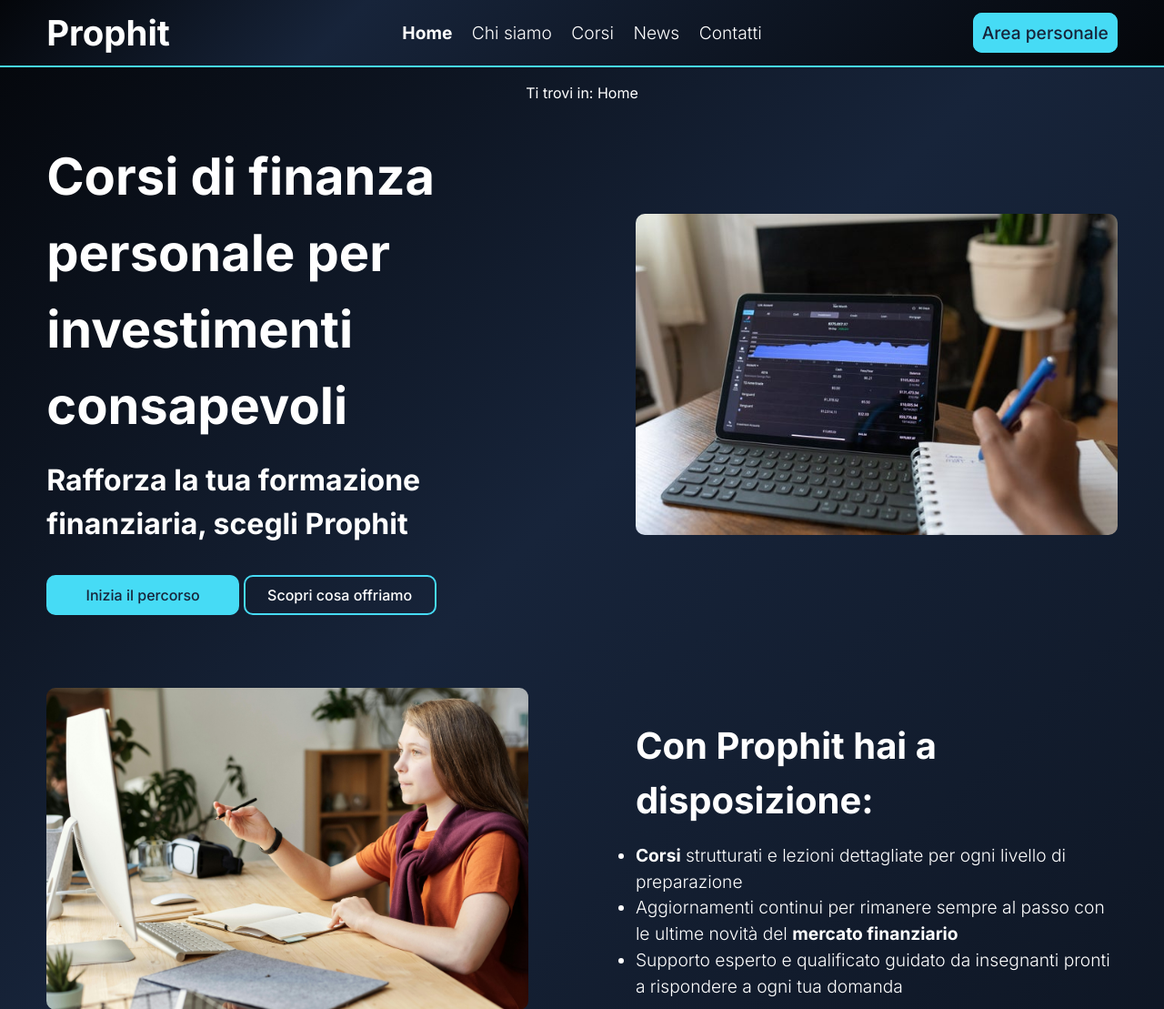
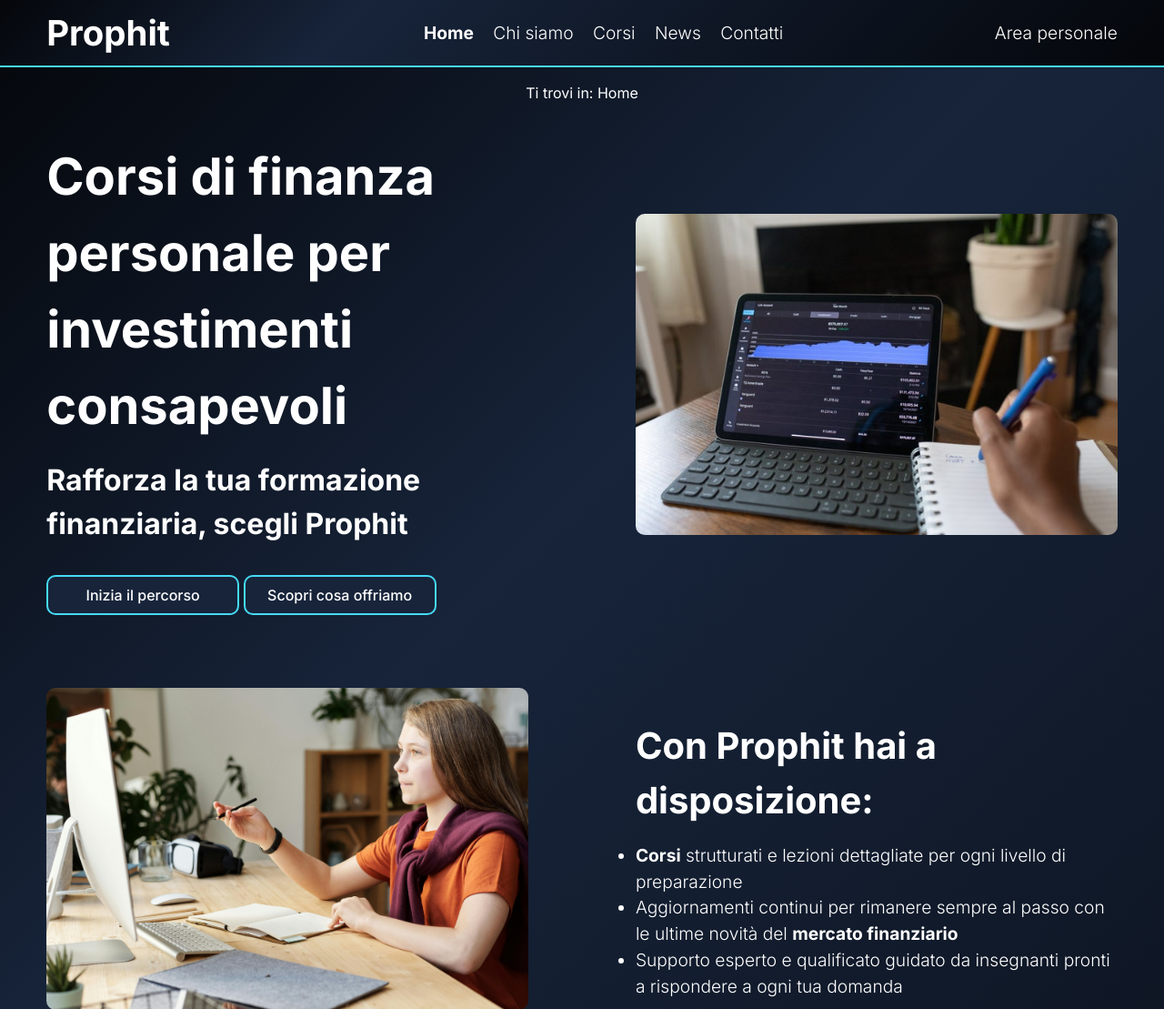
Before and after one commit to fede-simo/progetto_tecweb, a PHP site: page / in a window 1280 px wide. Shown: the top 1109 px of the page at 91% size. Run offline with PHP 8.4, Linux system fonts and the light colour scheme.

Commit message:
bottoni con link visitati, area personale nella nav dell'header, hotfix link circolare

```diff
--- a/css/mini.css
+++ b/css/mini.css
@@ -55,7 +55,13 @@
         width: 100%;
     }
 
+    #menu {
+        display: flex;
+        flex-direction: column;
+    }
+
     #menu ul {
+        width: 100%;
         display: flex;
         flex-direction: column;
         gap: 0.8rem;
@@ -68,10 +74,10 @@
         padding: 0.4rem 0;
     }
 
-    header div {
+    #menu div {
+        width: 100%;
         text-align: center;
-        display: flex;
-        justify-content: center;
+        margin-top: 0.8rem;
     }
 
     /*
--- a/css/styles.css
+++ b/css/styles.css
@@ -22,19 +22,14 @@
         --text-color: #fff;
         --text-color-2: #a0a0a0;
         --dark-text-color: #17243A;
+
         --highlight-background-color: linear-gradient(45deg, #A6EDFF  0%, #46DBF5 30%, #A6EDFF  100%);
-
         --highlight-text-color: #17243A;
         --error-text-color: #EE2F2F;
 
         --a-background-color: #17243A;
         --a-text-color: #fff;
         --a-visited-text-color: #b48adf;
-
-        --a-highlight-background-color: #46DBF5;
-        --a-highlight-visited-background-color: rgb(47, 179, 126);
-        --a-highlight-text-color: #17243A;
-        --a-highlight-visited-text-color: #17243A; /*DA DEFINIRE*/
 
         --border-color: #46DBF5;
     }
@@ -153,21 +148,23 @@
     }
 
     #menu {
-        width: 60%;
+        width: 80%;
+        display: flex;
+        justify-content: space-between;
+    }
+
+    #menu ul {
+        width: 80%;
+        list-style-type: none;
         text-align: center;
     }
 
-    header div {
-        width: 20%;
+    #menu div {
         text-align: right;
         padding-top: 0.5rem;
         padding-bottom: 0.5rem;
+        line-height: 1.5rem;
     }
-
-    #menu ul {
-        list-style-type: none;
-    }
-
 
     #menu li {
         display: inline-block;
@@ -193,20 +190,23 @@
         font-weight: 1000;
     }
 
-    #highlight-button {
+    .highlight-button {
         border: 2px solid var(--border-color);
         font-weight: 500;
         border-radius: 10px;
         padding: 0.5rem;
-        background-color: var(--a-highlight-background-color);
-        color: var(--a-highlight-text-color);
+        background-color: var(--a-background-color);
+        color: var(--a-text-color);
         text-decoration: none;
         white-space: nowrap;
         transition: 0.3s;
     }
 
-    #highlight-button:hover {
-        background-color: var(--start-hover-background-color);
+    .highlight-button:visited {
+        color: var(--a-visited-text-color)
+    }
+
+    .highlight-button:hover {
         transform: scale(1.04);
     }
 
@@ -317,28 +317,6 @@
         text-align: center;
         width: 40%;
     }
-
-    #start {
-        background-color: var(--a-highlight-background-color);
-        color: var(--a-highlight-text-color);
-        transition: 0.3s;
-    }
-
-    #start:hover {
-        background-color: var(--start-hover-background-color);
-        transform: scale(1.04);
-    }
-
-    #more-info {
-        color: var(--a-text-color);
-        transition: 0.3s;
-    }
-
-    #more-info:hover {
-        background-color: var(--more-info-hover-background-color);
-        transform: scale(1.04);
-    }
-
 
     .subtitle {
         width: 100%;
--- a/html/404.html
+++ b/html/404.html
@@ -33,6 +33,9 @@
                 <li lang="en"><a href="./news.php">News</a></li>
                 <li><a href="./contatti.php">Contatti</a></li>
             </ul>
+            <div>
+                <a href="./areapersonale.php">Area personale</a>
+            </div>
         </nav>
     </header>
 
--- a/html/500.html
+++ b/html/500.html
@@ -33,6 +33,9 @@
                 <li lang="en"><a href="./news.php">News</a></li>
                 <li><a href="./contatti.php">Contatti</a></li>
             </ul>
+            <div>
+                <a href="./areapersonale.php">Area personale</a>
+            </div>
         </nav>
     </header>
 
--- a/html/accedi.html
+++ b/html/accedi.html
@@ -38,7 +38,7 @@
     </header>
 
     <nav id="breadcrumb" aria-label="Percorso">
-        <p>Ti trovi in: <a class="breadcrumb-link" href="./index.php" lang="en">Home</a> / <a class="breadcrumb-link" href="./areapersonale.php">Area personale</a> / Accedi </p>
+        <p>Ti trovi in: <a class="breadcrumb-link" href="./index.php" lang="en">Home</a> / Area personale / Accedi </p>
     </nav>
 
     <main id="main">
@@ -100,7 +100,6 @@
                     <li><a href="./corsi.php">Corsi</a></li>
                     <li lang="en"><a href="./news.php">News</a></li>
                     <li><a href="./contatti.php">Contatti</a></li>
-                    <li><a href="./areapersonale.php">Area personale</a></li>
                 </ul>
             </nav>
         </div>
--- a/html/chisiamo.html
+++ b/html/chisiamo.html
@@ -35,10 +35,10 @@
                 <li lang="en"><a href="./news.php">News</a></li>
                 <li><a href="./contatti.php">Contatti</a></li>
             </ul>
+            <div>
+                <a href="./areapersonale.php">Area personale</a>
+            </div>
         </nav>
-        <div>
-            <a href="./areapersonale.php" id="highlight-button">Area personale</a>
-        </div>
     </header>
 
     <nav id="breadcrumb" aria-label="Percorso">
--- a/html/contatti.html
+++ b/html/contatti.html
@@ -35,10 +35,10 @@
                 <li lang="en"><a href="./news.php">News</a></li>
                 <li class="current-page">Contatti</li>
             </ul>
+            <div>
+                <a href="./areapersonale.php">Area personale</a>
+            </div>
         </nav>
-        <div>
-            <a href="./areapersonale.php" id="highlight-button">Area personale</a>
-        </div>
     </header>
 
     <nav id="breadcrumb" aria-label="Percorso">
--- a/html/corsi.html
+++ b/html/corsi.html
@@ -35,10 +35,10 @@
                 <li lang="en"><a href="./news.php">News</a></li>
                 <li><a href="./contatti.php">Contatti</a></li>
             </ul>
+            <div>
+                <a href="./areapersonale.php">Area personale</a>
+            </div>
         </nav>
-        <div>
-            <a href="./areapersonale.php" id="highlight-button">Area personale</a>
-        </div>
     </header>
 
     <nav id="breadcrumb" aria-label="Percorso">
--- a/html/dettagliocorso.html
+++ b/html/dettagliocorso.html
@@ -35,10 +35,10 @@
                 <li lang="en"><a href="./news.php">News</a></li>
                 <li><a href="./contatti.php">Contatti</a></li>
             </ul>
+            <div>
+                <a href="./areapersonale.php">Area personale</a>
+            </div>
         </nav>
-        <div>
-            <a href="./areapersonale.php" id="highlight-button">Area personale</a>
-        </div>
     </header>
 
     <nav id="breadcrumb" aria-label="Percorso">
--- a/html/index.html
+++ b/html/index.html
@@ -35,10 +35,10 @@
                 <li lang="en"><a href="./news.php">News</a></li>
                 <li><a href="./contatti.php">Contatti</a></li>
             </ul>
+            <div>
+                <a href="./areapersonale.php">Area personale</a>
+            </div>
         </nav>
-        <div>
-            <a href="./areapersonale.php" id="highlight-button">Area personale</a>
-        </div>
     </header>
 
     <nav id="breadcrumb" aria-label="Percorso">
@@ -51,8 +51,8 @@
             <div class="content">
                 <h1>Corsi di finanza personale per investimenti consapevoli</h1>
                 <h2>Rafforza la tua formazione finanziaria, scegli <strong lang="en">Prophit</strong></h2>
-                <a id="start" href="./registrati.php" aria-label="Crea un account">Inizia il percorso</a>
-                <a id="more-info" href="./corsi.php" aria-label="Vai al catalogo dei corsi">Scopri cosa offriamo</a>
+                <a class="highlight-button" href="./registrati.php" aria-label="Crea un account">Inizia il percorso</a>
+                <a class="highlight-button" href="./corsi.php" aria-label="Vai al catalogo dei corsi">Scopri cosa offriamo</a>
             </div>
             <div id="index-hero-img" class="img decoration-img">
                 <img src="./img/homepage.jpg" alt="">
--- a/html/modificarecensione.html
+++ b/html/modificarecensione.html
@@ -34,10 +34,10 @@
                 <li lang="en"><a href="./news">News</a></li>
                 <li><a href="./contatti.php">Contatti</a></li>
             </ul>
+            <div>
+                <a href="./areapersonale.php">Area personale</a>
+            </div>
         </nav>
-        <div>
-            <a href="./areapersonale.php" id="highlight-button">Area personale</a>
-        </div>
     </header>
 
     <nav id="breadcrumb" aria-label="Percorso">
--- a/html/news.html
+++ b/html/news.html
@@ -35,10 +35,10 @@
                 <li class="current-page" lang="en">News</li>
                 <li><a href="./contatti.php">Contatti</a></li>
             </ul>
+            <div>
+                <a href="./areapersonale.php">Area personale</a>
+            </div>
         </nav>
-        <div>
-            <a href="./areapersonale.php" id="highlight-button">Area personale</a>
-        </div>
     </header>
 
     <nav id="breadcrumb" aria-label="Percorso">
```
Also changed, not shown: html/admin.html (+3 -4 lines), html/areapersonale.html (+3 -4 lines).
